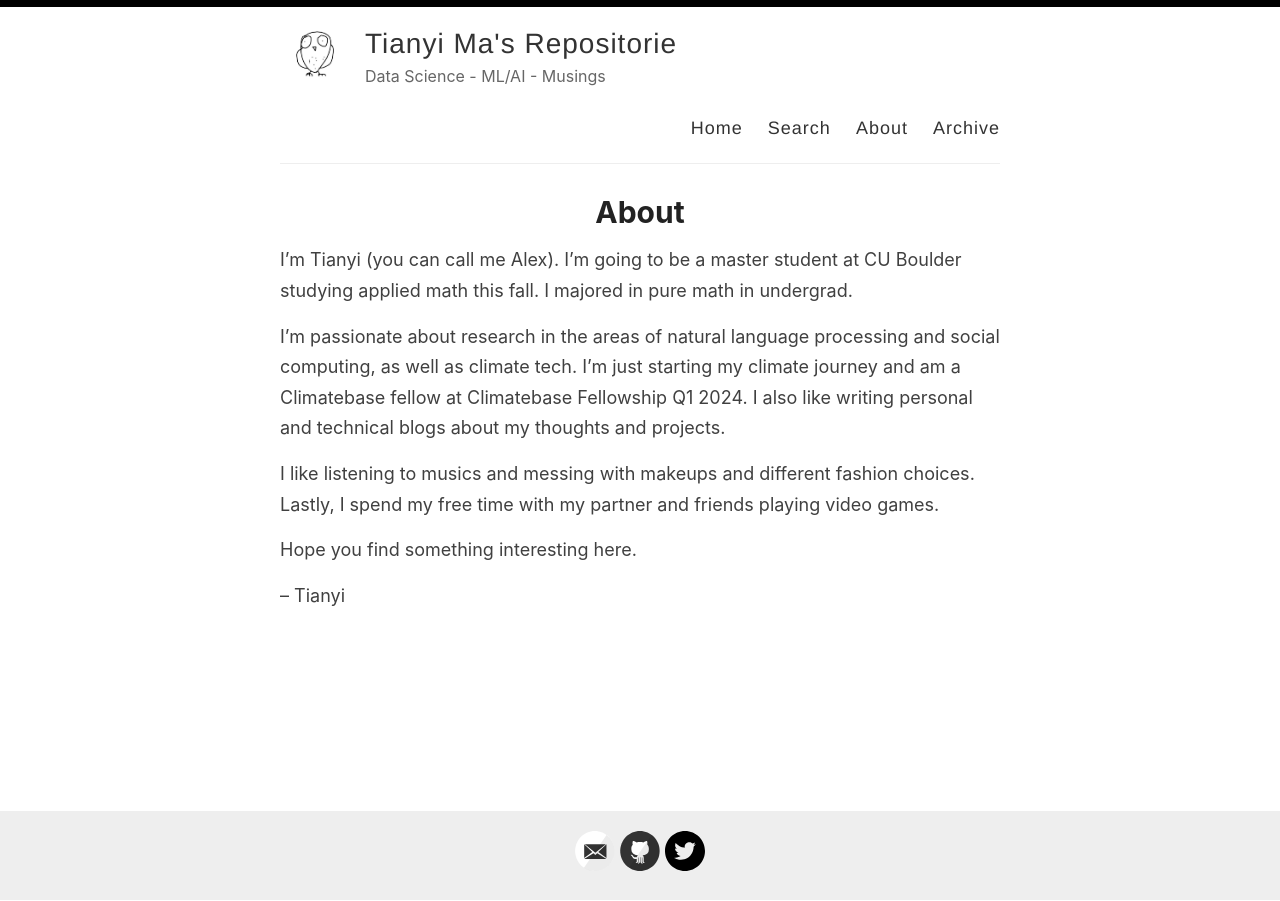
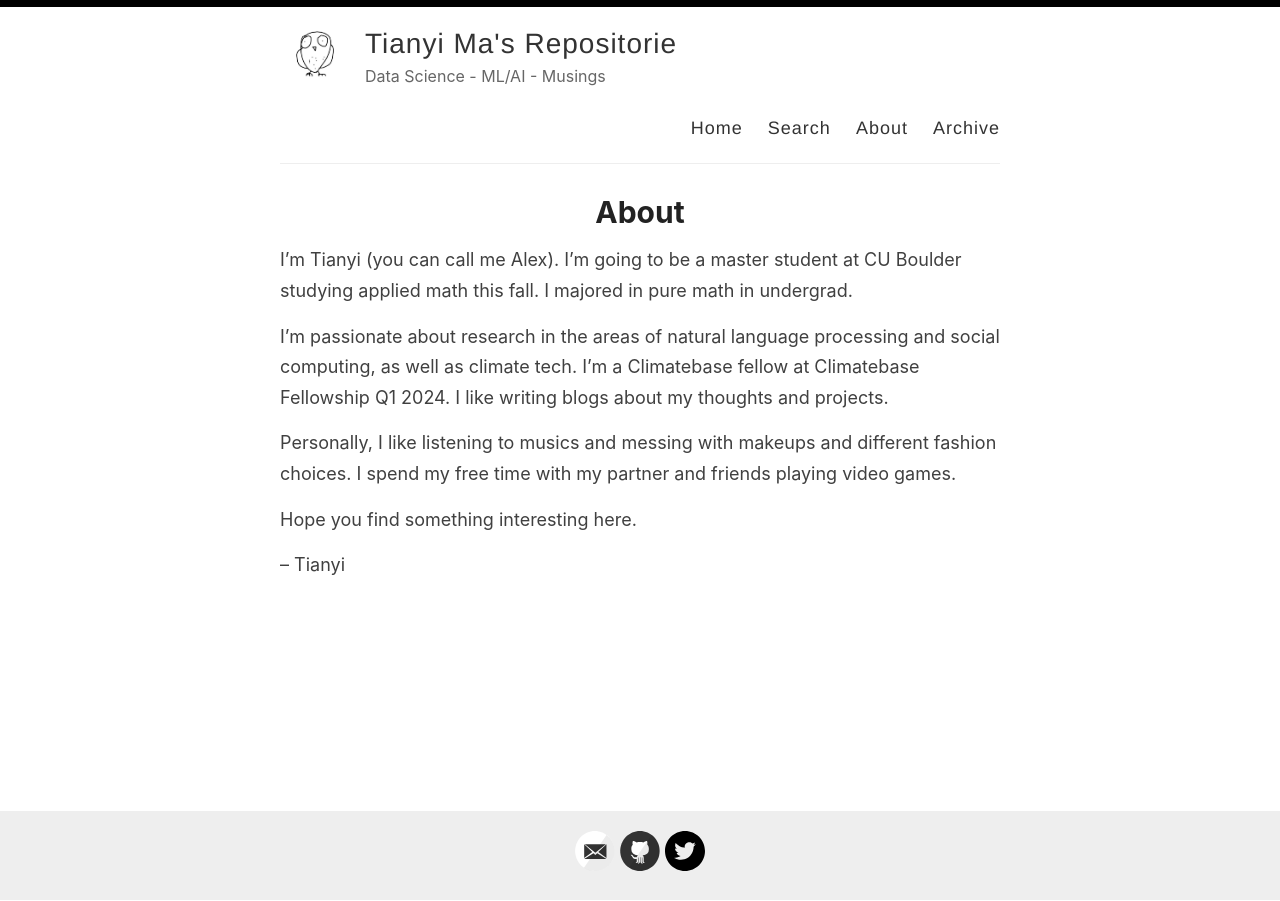
Before and after one commit to tianyimasf/ai, a Jekyll site: the page built from _pages/about.md, in a window 1280 px wide. Built offline with Jekyll 4.4.1, drawn with Linux system fonts in a browser that asks for light colours.

Commit message:
edit about section

```diff
--- a/_pages/about.md
+++ b/_pages/about.md
@@ -6,9 +6,9 @@ permalink: /about/
 
 I'm Tianyi (you can call me Alex). I'm going to be a master student at CU Boulder studying applied math this fall. I majored in pure math in undergrad.
 
-I'm passionate about research in the areas of natural language processing and social computing, as well as climate tech. I'm just starting my climate journey and am a Climatebase fellow at Climatebase Fellowship Q1 2024. I also like writing personal and technical blogs about my thoughts and projects.
+I'm passionate about research in the areas of natural language processing and social computing, as well as climate tech. I'm a Climatebase fellow at Climatebase Fellowship Q1 2024. I like writing blogs about my thoughts and projects.
 
-I like listening to musics and messing with makeups and different fashion choices. Lastly, I spend my free time with my partner and friends playing video games.
+Personally, I like listening to musics and messing with makeups and different fashion choices. I spend my free time with my partner and friends playing video games.
 
 Hope you find something interesting here.
 
```
